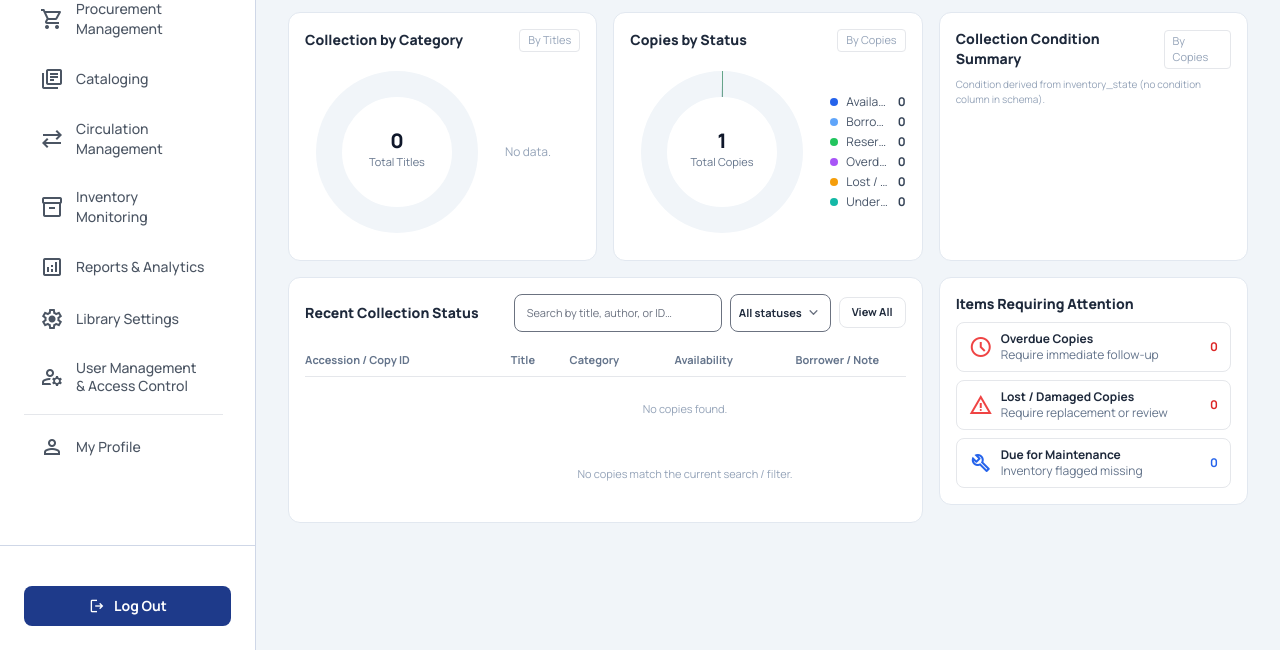
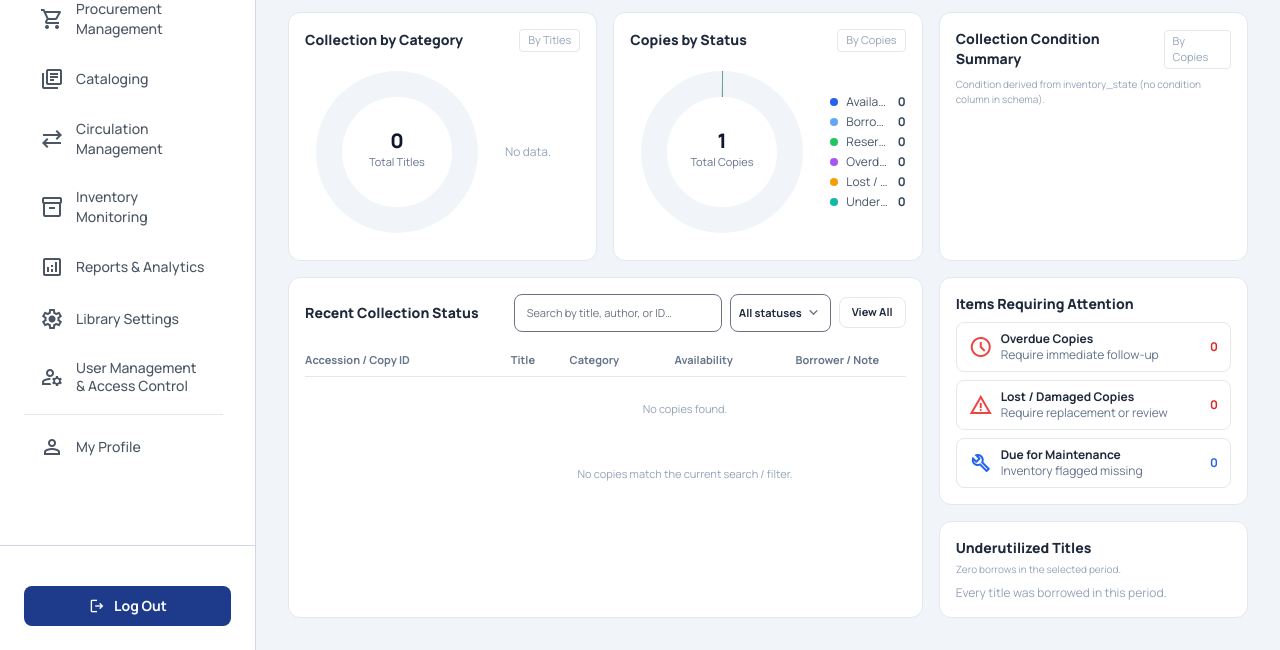
Before and after one commit to Tin65924/Capstone, a Python web app: template app/templates/analytics/analytics.html in a window 1280 px wide. Shown: the part 390-1040 px from the top of the page. Run offline with Jinja, Linux system fonts and the light colour scheme; the template is opened without the code that fills it, so the values that code supplies are empty; some libraries are stand-ins or nearby versions.

Commit message:
feat(analytics): underutilized titles card

```diff
--- a/app/templates/analytics/analytics.html
+++ b/app/templates/analytics/analytics.html
@@ -287,6 +287,11 @@
                             <div class="bg-white rounded-xl border border-slate-200 p-4">
                                 <h3 class="text-sm font-extrabold mb-2">Items Requiring Attention</h3>
                                 <div id="attention-list" class="space-y-2 text-xs"></div>
+                            </div>
+                            <div class="bg-white rounded-xl border border-slate-200 p-4">
+                                <h3 class="text-sm font-extrabold mb-1">Underutilized Titles</h3>
+                                <p class="text-[10px] text-slate-400 mb-2">Zero borrows in the selected period.</p>
+                                <div id="underutilized-list" class="space-y-1.5 text-[11px]"></div>
                             </div>
                         </div>
                     </div>
@@ -826,6 +831,10 @@ function syncGlobalFilterCustomDates() {
                 '<a href="{{ url_for('cataloging.cataloging_page', copy_status='overdue') }}" class="flex items-center gap-2 border rounded-lg px-3 py-2 hover:bg-gray-50 transition-colors"><span class="material-symbols-outlined text-red-500">schedule</span><span class="flex-1"><b>Overdue Copies</b><br><span class="text-slate-500">Require immediate follow-up</span></span><b class="text-red-600">' + rNum(C.overdue) + '</b></a>'
                 + '<a href="{{ url_for('cataloging.cataloging_page', copy_status='lost_damaged') }}" class="flex items-center gap-2 border rounded-lg px-3 py-2 hover:bg-gray-50 transition-colors"><span class="material-symbols-outlined text-red-500">warning</span><span class="flex-1"><b>Lost / Damaged Copies</b><br><span class="text-slate-500">Require replacement or review</span></span><b class="text-red-600">' + rNum(C.lost_damaged) + '</b></a>'
                 + '<a href="{{ url_for('cataloging.cataloging_page', copy_status='maintenance') }}" class="flex items-center gap-2 border rounded-lg px-3 py-2 hover:bg-gray-50 transition-colors"><span class="material-symbols-outlined text-blue-600">build</span><span class="flex-1"><b>Due for Maintenance</b><br><span class="text-slate-500">Inventory flagged missing</span></span><b class="text-blue-600">' + rNum(C.maintenance) + '</b></a>';
+            var uu = document.getElementById('underutilized-list');
+            if (uu) uu.innerHTML = (C.underutilized || []).map(function (r, i) {
+                return '<div class="flex items-center gap-2 border rounded-lg px-2.5 py-2"><span class="w-6 h-6 rounded-full bg-amber-50 text-amber-700 text-[11px] font-extrabold flex items-center justify-center shrink-0">' + (i + 1) + '</span><span class="flex-1 min-w-0 truncate font-semibold text-slate-600">' + escapeHtml(r[0]) + '</span><span class="text-[10px] text-slate-400 whitespace-nowrap">0 borrows</span></div>';
+            }).join('') || '<div class="text-xs text-slate-400">Every title was borrowed in this period.</div>';
 
             var lk = document.getElementById('library-kpis');
             if (lk) lk.innerHTML =
```
Also changed, not shown: app/analytics/models.py (+6 -2 lines), app/analytics/routes.py (+8 -0 lines), tests/test_analytics.py (+30 -0 lines).
